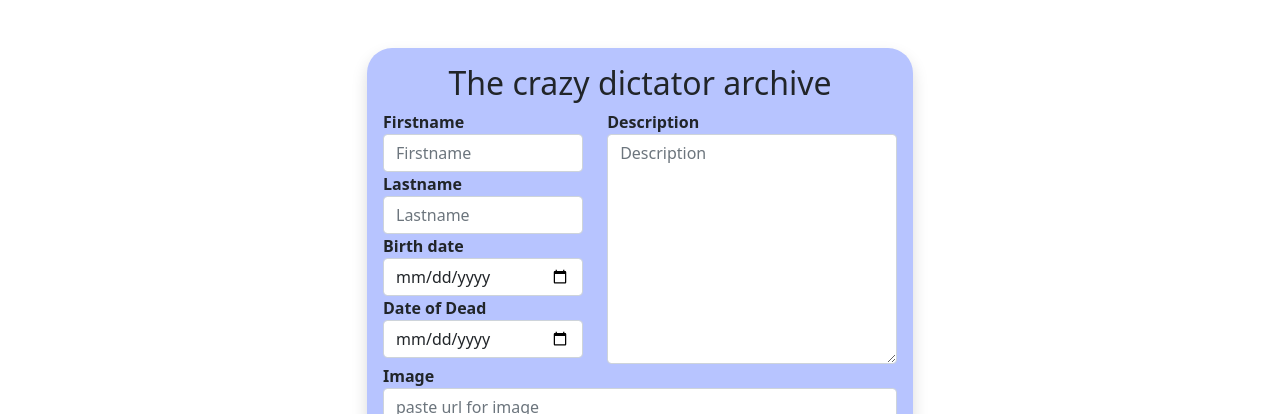
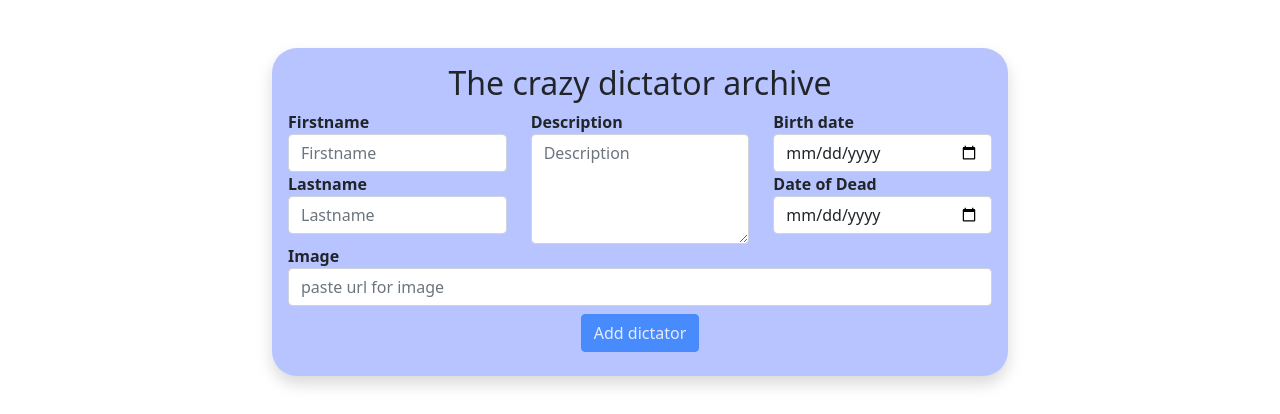
Before and after one commit to Webzonedk/H3-Angular-Dictators, an Angular app: page / in a window 1280 px wide. Shown: the top 414 px of the page. Built offline with nearby package versions, Linux system fonts and the light colour scheme; no server answers.

Commit message:
small adjustment to the form layout

```diff
--- a/src/app/editDictator/editDictator.component.html
+++ b/src/app/editDictator/editDictator.component.html
@@ -1,8 +1,8 @@
 <div class="container">
     <div class="row">
-        <div class="col-xl-3">
+        <div class="col-xl-2">
         </div>
-        <div class="col-xl-6">
+        <div class="col-xl-8">
             <form [formGroup]="addDiktatorForm" (ngSubmit)="submit()">
                 <div class="container inputArea shadow px-3 py-3 my-5" style="border-radius: 25px;">
                     <div class="row">
@@ -12,7 +12,7 @@
                     </div>
 
                     <div class="row">
-                        <div class="col-xl-5">
+                        <div class="col-xl-4">
                             <div class="form-group">
                                 <label>Firstname</label>
                                 <input formControlName="firstName" type="text" class="form-control" placeholder="Firstname">
@@ -23,6 +23,16 @@
                                 <input formControlName="lastName" type="text" class="form-control" placeholder="Lastname">
                             </div>
 
+
+
+                        </div>
+                        <div class="col-xl-4">
+                            <div class="form-group">
+                                <label>Description</label>
+                                <textarea formControlName="description" type="text" rows="4" class="form-control" placeholder="Description"></textarea>
+                            </div>
+                        </div>
+                        <div class="col-xl-4">
                             <div class="form-group">
                                 <label>Birth date</label>
                                 <input formControlName="birth" type="date" class="form-control" placeholder="ddmmyyyy">
@@ -31,13 +41,6 @@
                             <div class="form-group">
                                 <label>Date of Dead</label>
                                 <input formControlName="death" type="date" class="form-control" placeholder="ddmmyyyy">
-                            </div>
-
-                        </div>
-                        <div class="col-xl-7">
-                            <div class="form-group">
-                                <label>Description</label>
-                                <textarea formControlName="description" type="text" rows="9" class="form-control" placeholder="Description"></textarea>
                             </div>
                         </div>
 
@@ -56,6 +59,6 @@
                 </div>
             </form>
         </div>
-        <div class="col-xl-3">
+        <div class="col-xl-2">
         </div>
     </div>
```
